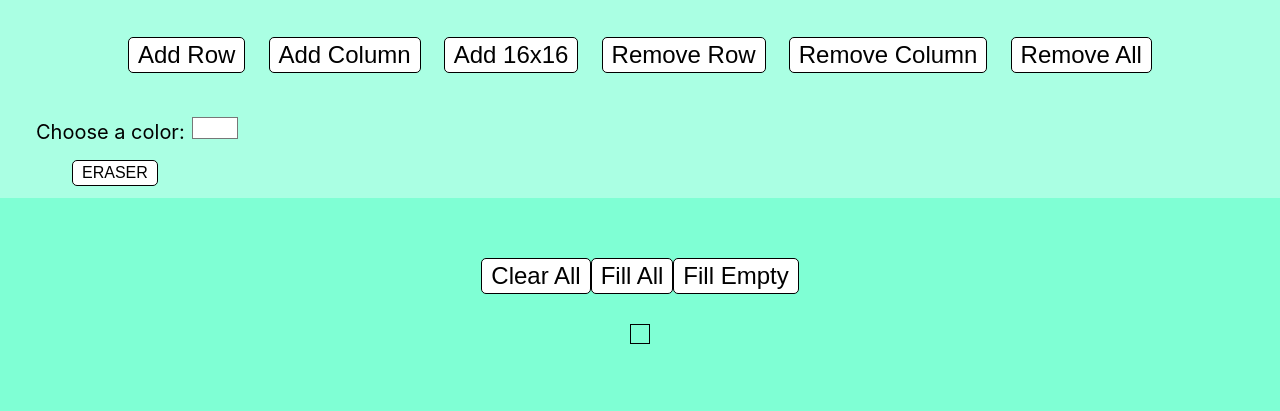
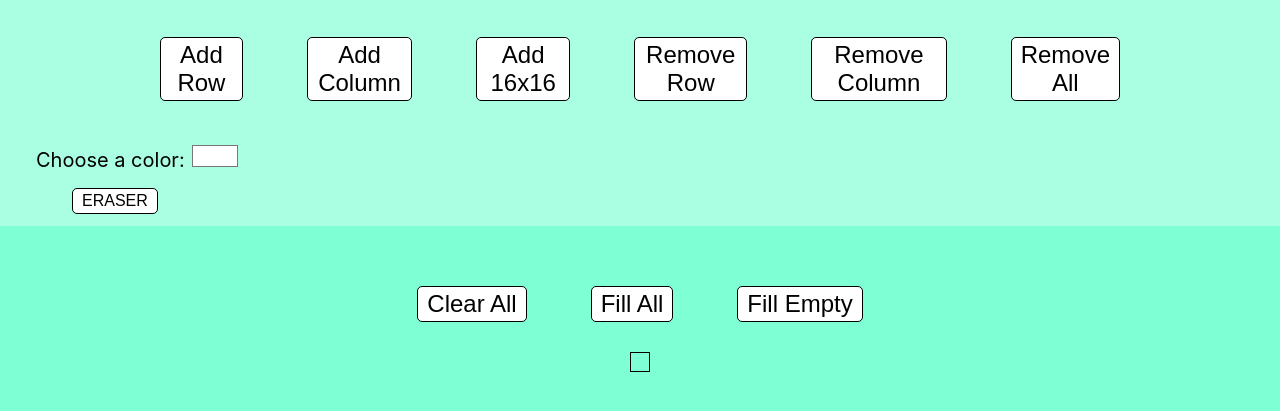
Before and after one commit to Sebi20/TTP-Assignment-08, a React app: page / in a window 1280 px wide. Shown: the part 115-526 px from the top of the page. Built offline with nearby package versions, Linux system fonts and the light colour scheme.

Commit message:
Minor css edit

```diff
--- a/src/index.css
+++ b/src/index.css
@@ -15,8 +15,8 @@ code {
 #menu{background-color: rgb(170, 255, 227);padding-bottom:12px}
 h1{font-size:60px;text-align: center;color:white;text-shadow: -1px 0 rgb(0, 0, 0), 0 1px rgb(0, 0, 0), 1px 0 rgb(0, 0, 0), 0 -1px rgb(0, 0, 0);}
 #Table{margin:auto; margin-top:30px;border:1px;width:fit-content;height:fit-content;border-style:solid}
-#buttonField{display:flex;justify-content:space-between;padding:0% 10%}
-button{padding:3px 9px;border-radius:5px;border-style:solid;border-width: 1px;border-color:rgb(0, 0, 0);background-color:rgb(255, 255, 255);color:rgb(0, 0, 0);font-size:24px}
+#buttonField{display:flex;justify-content:center;padding:0% 10%}
+button{margin:0px 32px;padding:3px 9px;border-radius:5px;border-style:solid;border-width: 1px;border-color:rgb(0, 0, 0);background-color:rgb(255, 255, 255);color:rgb(0, 0, 0);font-size:24px}
 label{margin-left:36px;font-size:20px}
 #eraser{font-size:16px;margin:16px 0px 0px 72px;}
 #specialButtons{display: flex;
```
